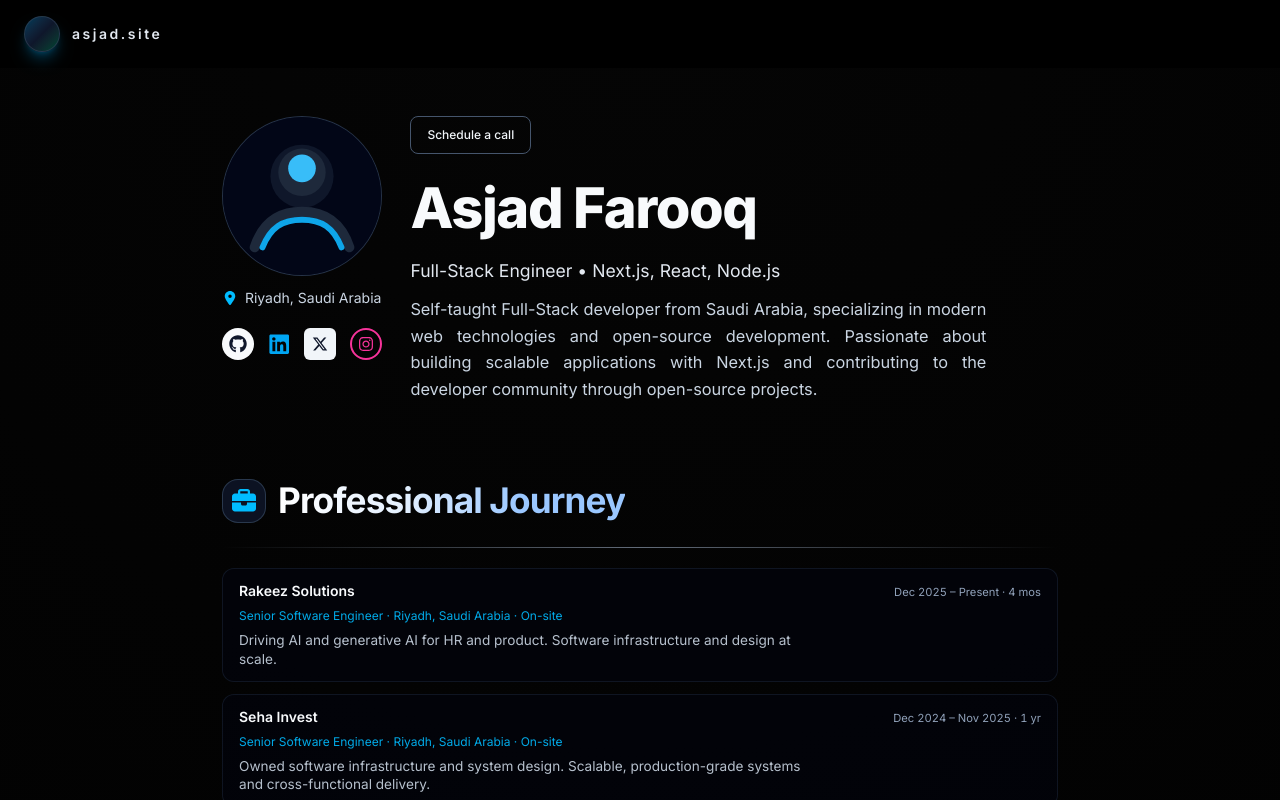
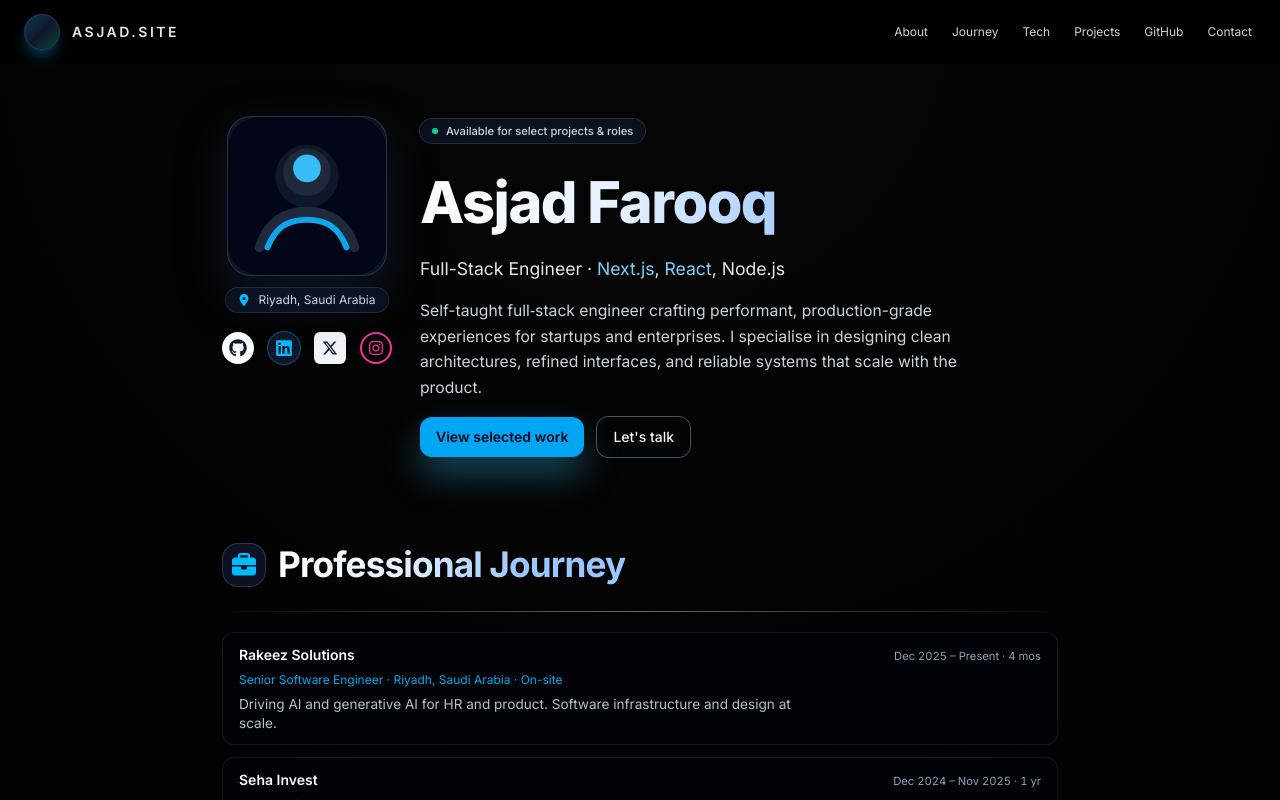
Before and after one commit to Asjadfaroq/Portfolio, a Next.js app: page / in a window 1280 px wide. Shown: the top 800 px of the page. Built offline with nearby package versions, Linux system fonts and the light colour scheme; no server answers.

Commit message:
Refactor Navbar, PageTransition, HeroSection, and ProjectsSection components: improve styling, enhance animations, and update layout for better user experience and visual appeal.

```diff
--- /dev/null
+++ b/src/components/BackgroundOrbits.tsx
@@ -0,0 +1,37 @@
+ "use client";
+
+ import { motion } from "framer-motion";
+
+ type BackgroundOrbitsProps = {
+   className?: string;
+ };
+
+ export function BackgroundOrbits({ className }: BackgroundOrbitsProps) {
+   return (
+     <div
+       aria-hidden
+       className={["pointer-events-none absolute inset-0 -z-10 overflow-hidden", className]
+         .filter(Boolean)
+         .join(" ")}
+     >
+       <motion.div
+         className="absolute -left-32 top-[-6rem] h-72 w-72 rounded-full bg-sky-500/15 blur-3xl"
+         initial={{ opacity: 0, scale: 0.9 }}
+         animate={{ opacity: 1, scale: 1 }}
+         transition={{ duration: 0.8, ease: [0.16, 1, 0.3, 1] }}
+       />
+       <motion.div
+         className="absolute right-[-4rem] top-32 h-64 w-64 rounded-full bg-emerald-500/10 blur-3xl"
+         initial={{ opacity: 0, scale: 0.9 }}
+         animate={{ opacity: 1, scale: 1 }}
+         transition={{ duration: 0.9, delay: 0.1, ease: [0.16, 1, 0.3, 1] }}
+       />
+       <motion.div
+         className="absolute -bottom-32 left-16 h-72 w-72 rounded-full bg-sky-400/5 blur-3xl"
+         initial={{ opacity: 0, scale: 0.95 }}
+         animate={{ opacity: 1, scale: 1 }}
+         transition={{ duration: 1, delay: 0.2, ease: [0.16, 1, 0.3, 1] }}
+       />
+     </div>
+   );
+ }
--- a/src/components/Navbar.tsx
+++ b/src/components/Navbar.tsx
@@ -3,6 +3,15 @@
  import Link from "next/link";
  import { useEffect, useState } from "react";
  import { motion } from "framer-motion";
+
+ const links = [
+   { href: "#about", label: "About" },
+   { href: "#journey", label: "Journey" },
+   { href: "#tech", label: "Tech" },
+   { href: "#projects", label: "Projects" },
+   { href: "#contributions", label: "GitHub" },
+   { href: "#contact", label: "Contact" },
+ ];
 
  export function Navbar() {
    const [scrolled, setScrolled] = useState(false);
@@ -21,13 +30,16 @@
        className="sticky top-0 z-20"
        initial={false}
        animate={{
-        backgroundColor: scrolled ? "rgba(0,0,0,0.7)" : "rgba(0,0,0,1)",
-        backdropFilter: scrolled ? "blur(12px)" : "blur(0px)",
+         backgroundColor: scrolled ? "rgba(2,6,23,0.92)" : "rgba(0,0,0,0.9)",
+         backdropFilter: scrolled ? "blur(16px)" : "blur(0px)",
        }}
        transition={{ duration: 0.35, ease: [0.16, 1, 0.3, 1] }}
      >
-      <div className="flex w-full items-center justify-start px-4 py-4 md:px-6">
-        <Link href="#top" className="flex items-center gap-3 text-sm font-medium text-slate-100 outline-none focus-visible:ring-2 focus-visible:ring-sky-500/50 rounded-lg">
+       <div className="flex w-full items-center justify-between px-4 py-3.5 md:px-6">
+         <Link
+           href="#top"
+           className="flex items-center gap-3 rounded-lg text-sm font-medium text-slate-100 outline-none focus-visible:ring-2 focus-visible:ring-sky-500/50"
+         >
            <motion.div
              className="h-9 w-9 rounded-full border border-slate-700/70 bg-gradient-to-br from-sky-500/40 via-slate-900 to-emerald-500/40 shadow-lg shadow-sky-500/30"
              whileHover={{ scale: 1.05 }}
@@ -35,9 +47,24 @@
              transition={{ type: "spring", stiffness: 400, damping: 17 }}
            />
            <span className="text-sm font-semibold tracking-[0.18em] text-slate-200 transition-colors duration-200 hover:text-sky-300">
-            asjad.site
+             ASJAD.SITE
            </span>
          </Link>
+
+         <nav className="hidden items-center gap-4 text-xs text-slate-300 md:flex">
+           {links.map((link) => (
+             <Link
+               key={link.href}
+               href={link.href}
+               className="group relative px-1 py-0.5"
+             >
+               <span className="transition-colors duration-200 group-hover:text-sky-300">
+                 {link.label}
+               </span>
+               <span className="pointer-events-none absolute inset-x-1 -bottom-1 h-px scale-x-0 rounded-full bg-gradient-to-r from-sky-400/0 via-sky-400/80 to-sky-400/0 transition-transform duration-200 group-hover:scale-x-100" />
+             </Link>
+           ))}
+         </nav>
        </div>
      </motion.header>
    );
--- a/src/components/PageTransition.tsx
+++ b/src/components/PageTransition.tsx
@@ -5,9 +5,9 @@
  export function PageTransition({ children }: { children: React.ReactNode }) {
    return (
      <motion.div
-      initial={{ opacity: 0 }}
-      animate={{ opacity: 1 }}
-      transition={{ duration: 0.4, ease: [0.16, 1, 0.3, 1] }}
+       initial={{ opacity: 0, y: 8 }}
+       animate={{ opacity: 1, y: 0 }}
+       transition={{ duration: 0.45, ease: [0.16, 1, 0.3, 1] }}
      >
        {children}
      </motion.div>
--- a/src/sections/HeroSection.tsx
+++ b/src/sections/HeroSection.tsx
@@ -9,6 +9,7 @@
    FaInstagram,
    FaLocationDot,
  } from "react-icons/fa6";
+ import { BackgroundOrbits } from "@/components/BackgroundOrbits";
 
  const containerVariants = {
    hidden: { opacity: 0 },
@@ -36,19 +37,20 @@
 
  export function HeroSection() {
    return (
-    <section id="about" className="section">
+     <section id="about" className="section relative">
+       <BackgroundOrbits />
        <motion.div
          variants={containerVariants}
          initial="hidden"
          animate="visible"
-        className="flex flex-col gap-6 pb-6 pt-4 md:flex-row md:items-center md:gap-10 md:pt-6"
+         className="flex flex-col gap-7 pb-8 pt-5 md:flex-row md:items-center md:gap-10 md:pt-7"
        >
          <div className="flex flex-1 items-start gap-7">
            <div className="flex flex-col items-center gap-3">
              <motion.div
                variants={itemVariants}
-              className="relative h-36 w-36 shrink-0 overflow-hidden rounded-full border border-slate-700/70 bg-slate-900/90 md:h-40 md:w-40"
-              whileHover={{ scale: 1.02 }}
+               className="relative h-36 w-36 shrink-0 overflow-hidden rounded-3xl border border-slate-700/70 bg-slate-900/90 shadow-[0_18px_45px_rgba(15,23,42,0.9)] md:h-40 md:w-40"
+               whileHover={{ scale: 1.03, rotate: -1.5 }}
                transition={spring}
              >
                <Image
@@ -58,13 +60,19 @@
                  className="object-cover"
                />
              </motion.div>
-            <motion.div variants={itemVariants} className="flex items-center gap-2 text-sm text-slate-300">
+             <motion.div
+               variants={itemVariants}
+               className="flex items-center gap-2 rounded-full bg-slate-900/70 px-3 py-1 text-xs text-slate-300 ring-1 ring-slate-700/60 backdrop-blur-sm"
+             >
                <FaLocationDot className="text-sky-400" />
                <span>Riyadh, Saudi Arabia</span>
              </motion.div>
-            <motion.div variants={itemVariants} className="mt-2 flex items-center gap-3.5 text-slate-400">
+             <motion.div
+               variants={itemVariants}
+               className="mt-2 flex items-center gap-3.5 text-slate-400"
+             >
                <motion.a
-                href="https://www.linkedin.com"
+                 href="https://github.com/Asjadfaroq"
                  target="_blank"
                  rel="noreferrer"
                  className="flex h-8 w-8 items-center justify-center rounded-full bg-slate-50 text-slate-900 transition-colors hover:bg-slate-200"
@@ -75,15 +83,15 @@
                  <FaGithub className="text-lg" />
                </motion.a>
                <motion.a
-                href="https://github.com"
+                 href="https://www.linkedin.com/in/asjadfaroq"
                  target="_blank"
                  rel="noreferrer"
-                className="text-[1.4rem] font-semibold text-sky-500 transition-colors hover:text-sky-400"
+                 className="flex h-8 w-8 items-center justify-center rounded-full bg-slate-900 text-sky-400 ring-1 ring-sky-500/50 transition-colors hover:bg-slate-800"
                  whileHover={iconHover}
                  whileTap={iconTap}
                  transition={spring}
                >
-                <FaLinkedin />
+                 <FaLinkedin className="text-lg" />
                </motion.a>
                <motion.a
                  href="https://x.com"
@@ -109,34 +117,55 @@
                </motion.a>
              </motion.div>
            </div>
-          <div className="space-y-3">
-            <motion.button
+           <div className="space-y-4">
+             <motion.div
                variants={itemVariants}
-              className="inline-flex items-center justify-center gap-2 rounded-lg border border-slate-600 bg-transparent px-4 py-2.5 text-xs font-medium text-slate-100 transition-colors hover:border-sky-500 hover:bg-slate-900/60 hover:text-sky-400"
-              whileHover={{ scale: 1.03 }}
-              whileTap={{ scale: 0.98 }}
-              transition={spring}
+               className="inline-flex items-center gap-2 rounded-full bg-slate-900/70 px-3 py-1 text-[0.7rem] font-medium text-slate-300 ring-1 ring-slate-700/70 backdrop-blur-sm"
              >
-              Schedule a call
-            </motion.button>
-            <motion.div variants={itemVariants} className="space-y-2">
-              <h1 className="text-[3.1rem] font-extrabold tracking-tight text-slate-50 sm:text-[3.5rem]">
-                Asjad Farooq
+               <span className="h-1.5 w-1.5 rounded-full bg-emerald-400" />
+               <span>Available for select projects & roles</span>
+             </motion.div>
+             <motion.div variants={itemVariants} className="space-y-2.5">
+               <h1 className="text-[2.6rem] font-extrabold tracking-tight text-slate-50 sm:text-[3.2rem] md:text-[3.6rem]">
+                 <span className="heading-gradient block">Asjad Farooq</span>
                </h1>
-              <p className="text-[1.1rem] text-slate-200">
-                Full-Stack Engineer • Next.js, React, Node.js
+               <p className="text-[1.05rem] text-slate-200 md:text-[1.1rem]">
+                 Full-Stack Engineer ·{" "}
+                 <span className="text-sky-300">Next.js</span>,{" "}
+                 <span className="text-sky-300">React</span>, Node.js
                </p>
              </motion.div>
              <motion.p
                variants={itemVariants}
-              className="max-w-xl text-justify text-[1.02rem] leading-relaxed text-slate-300"
+               className="max-w-xl text-sm text-slate-300 md:text-[0.98rem] md:leading-relaxed"
              >
-              Self-taught Full-Stack developer from Saudi Arabia, specializing in
-              modern web technologies and open-source development. Passionate
-              about building scalable applications with Next.js and
-              contributing to the developer community through open-source
-              projects.
+               Self-taught full‑stack engineer crafting performant, production-grade experiences
+               for startups and enterprises. I specialise in designing clean architectures,
+               refined interfaces, and reliable systems that scale with the product.
              </motion.p>
+             <motion.div
+               variants={itemVariants}
+               className="mt-3 flex flex-wrap items-center gap-3"
+             >
+               <motion.a
+                 href="#projects"
+                 className="inline-flex items-center justify-center gap-2 rounded-xl bg-sky-500 px-4 py-2.5 text-sm font-semibold text-slate-950 shadow-[0_18px_35px_rgba(56,189,248,0.35)] transition-colors hover:bg-sky-400"
+                 whileHover={{ scale: 1.03, y: -1 }}
+                 whileTap={{ scale: 0.98, y: 0 }}
+                 transition={spring}
+               >
+                 View selected work
+               </motion.a>
+               <motion.a
+                 href="#contact"
+                 className="inline-flex items-center justify-center gap-2 rounded-xl border border-slate-600 bg-transparent px-4 py-2.5 text-sm font-medium text-slate-100 transition-colors hover:border-sky-500 hover:bg-slate-900/70 hover:text-sky-300"
+                 whileHover={{ scale: 1.03, y: -1 }}
+                 whileTap={{ scale: 0.98, y: 0 }}
+                 transition={spring}
+               >
+                 Let&apos;s talk
+               </motion.a>
+             </motion.div>
            </div>
          </div>
        </motion.div>
```
Also changed, not shown: src/sections/ProjectsSection.tsx (+5 -5 lines). Lines whose indentation alone changed are shown as unchanged.
